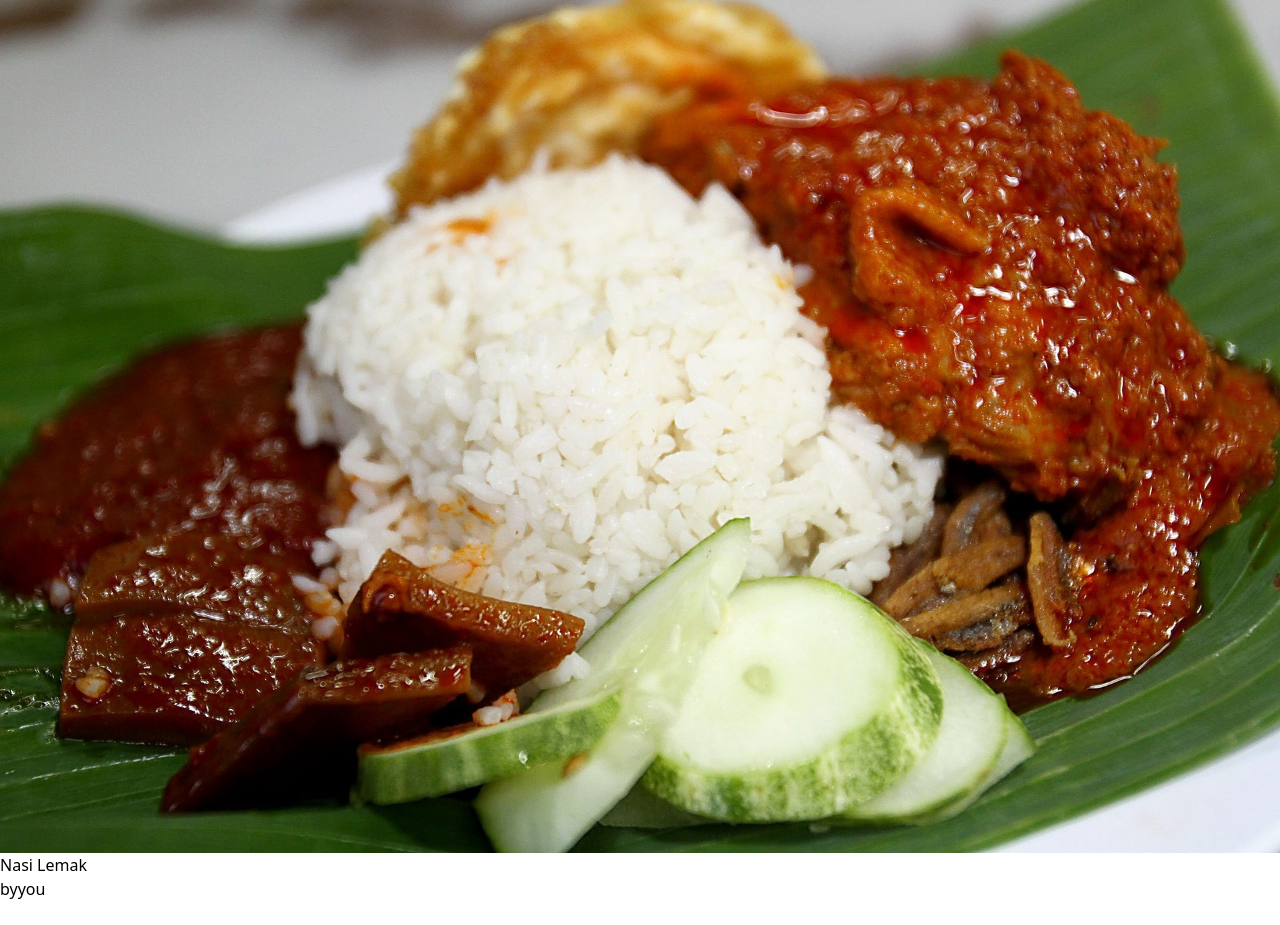
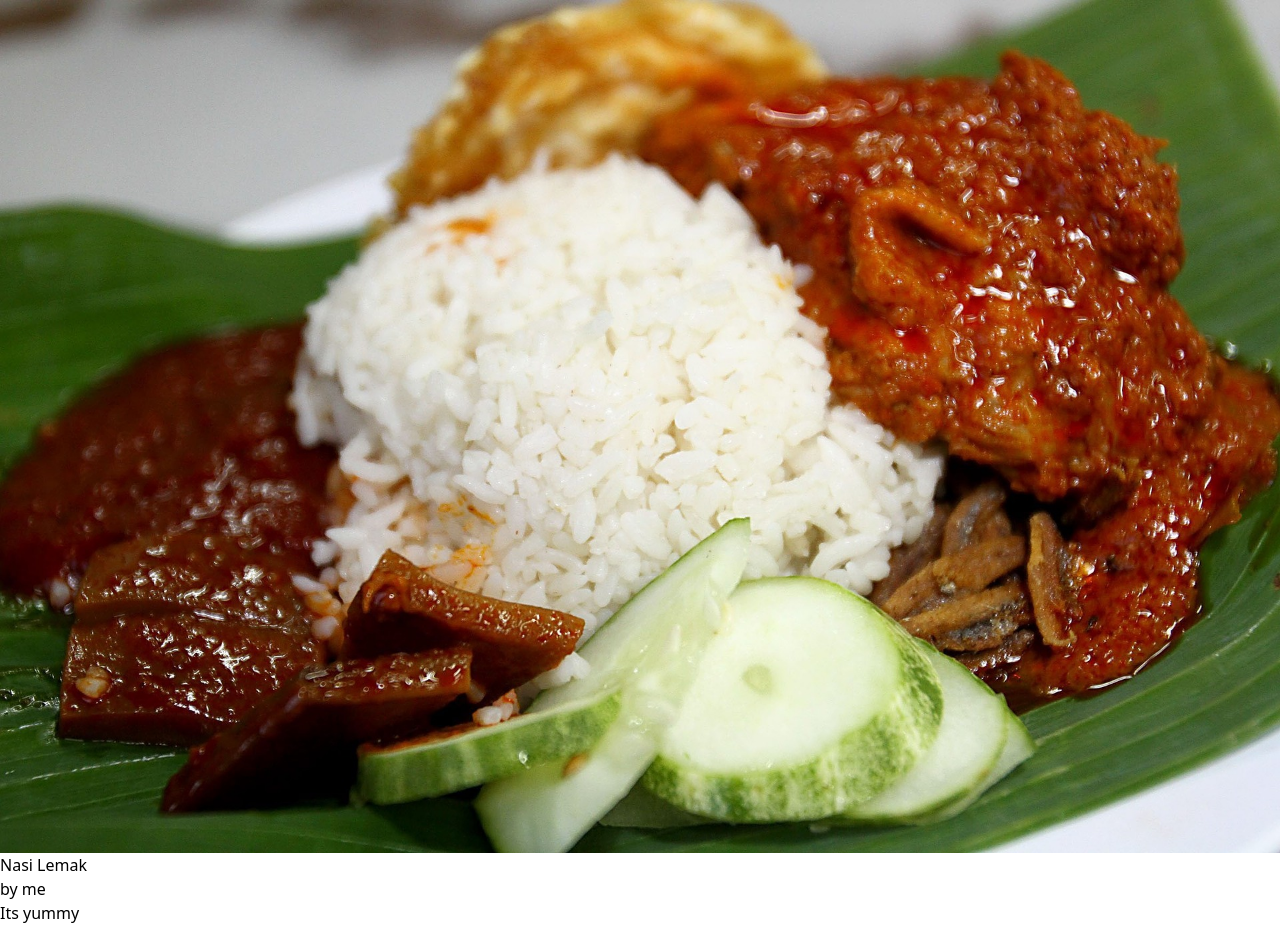
Before and after one commit to mokyeah/food, a React (Vite) app: page / in a window 1280 px wide. Before the commit the page ends 901 px from the top, so only its background shows below. Built offline with nearby package versions, Linux system fonts and the light colour scheme.

Commit message:
Update App.jsx

```diff
--- a/src/App.jsx
+++ b/src/App.jsx
@@ -8,7 +8,10 @@ function App() {
         <div className="bg-white p-5">
           <div classname="text-md font-seimifold">Nasi Lemak</div>
           <div>
-            by<span classname="font-semifold">you</span>
+            by<span classname="font-semifold"> me</span>
+            <div className="text-md font-semifold"> Its yummy
+
+            </div>
           </div>
         </div>
       </div>
```
